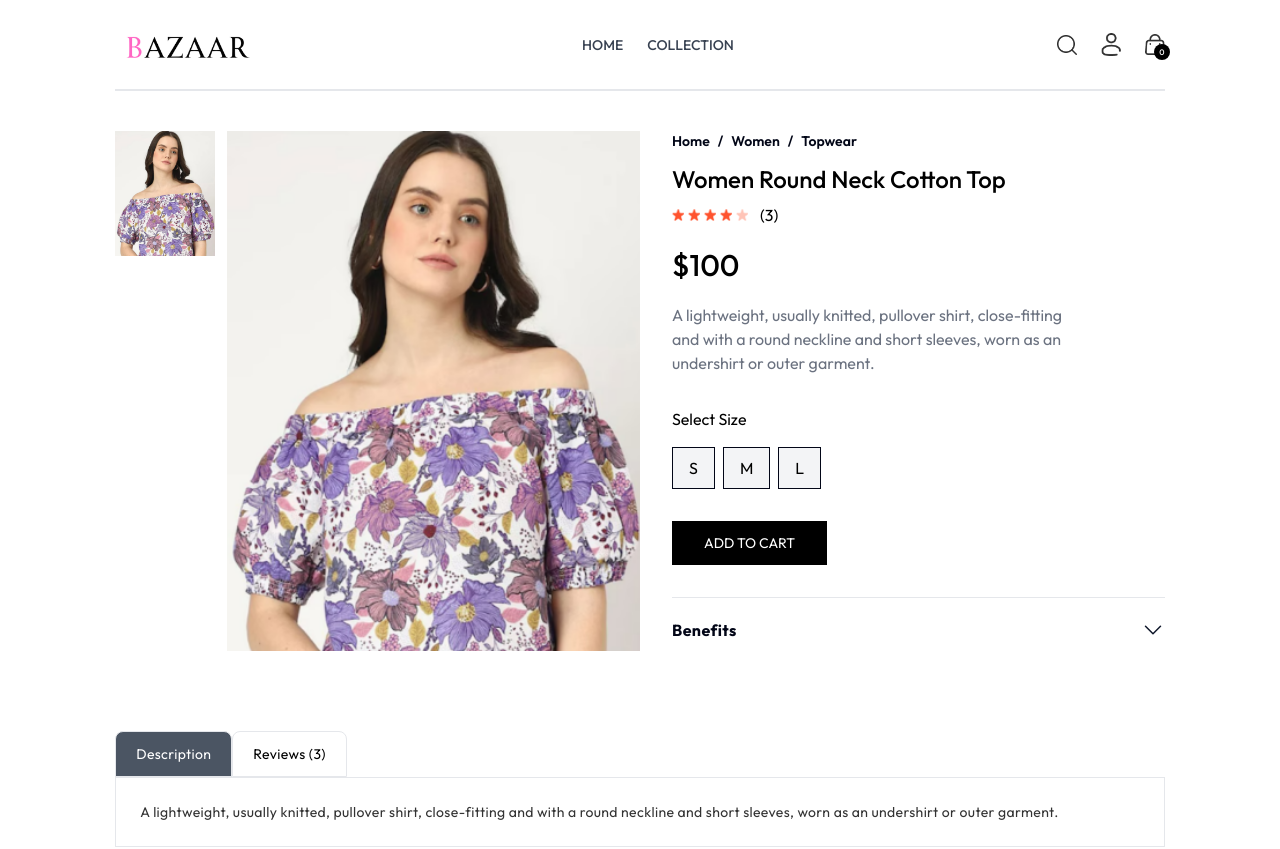
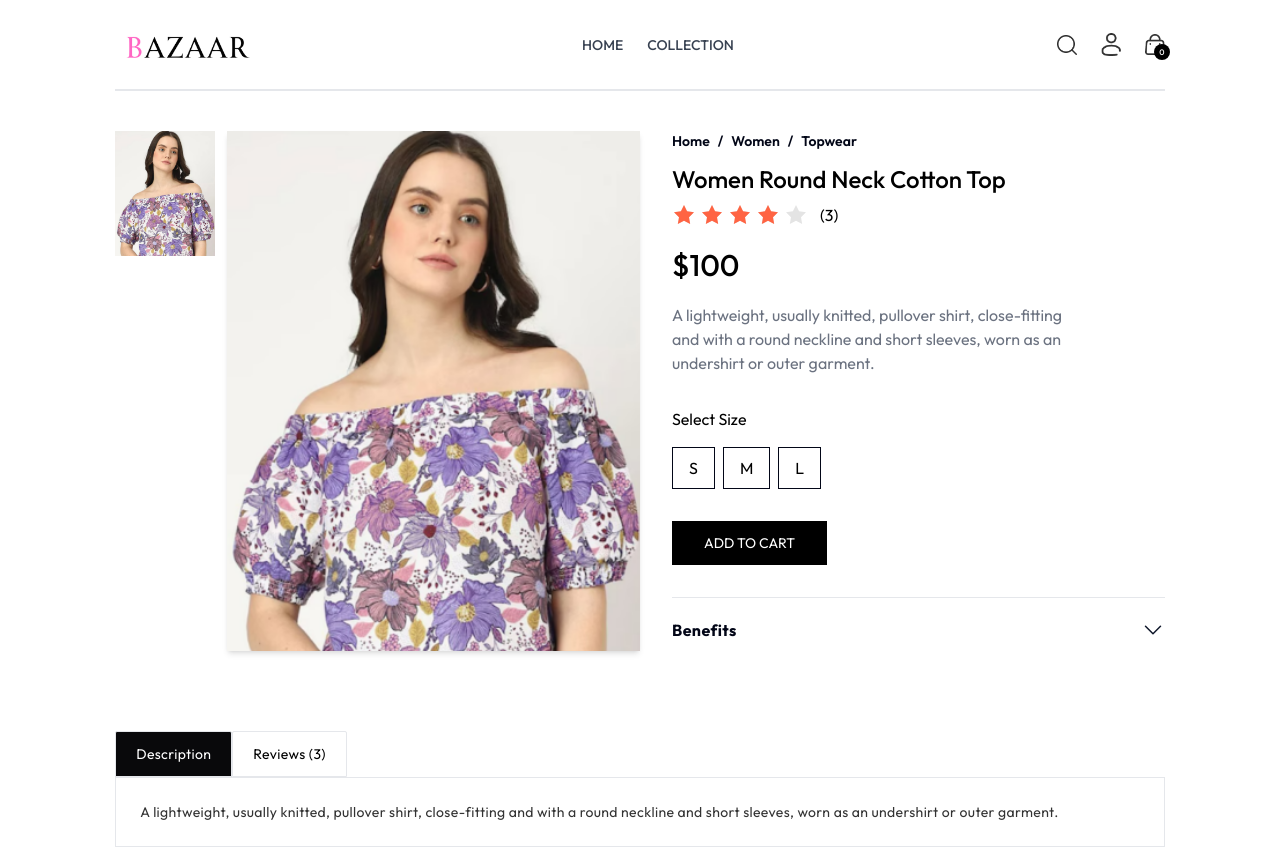
Before and after one commit to chun-eric/bazaar_ecommerce, a React (Vite) app: page /product/aaaaa in a window 1280 px wide. Shown: the top 849 px of the page. Built offline with nearby package versions, Linux system fonts and the light colour scheme.

Commit message:
Complete review system

```diff
--- a/src/components/RenderStars.jsx
+++ b/src/components/RenderStars.jsx
@@ -1,31 +1,32 @@
 import PropTypes from "prop-types";
 import Star from "./Star";
 
-const RenderStars = ({ rating, showScore = false }) => {
+const RenderStars = ({ rating }) => {
+  // Ensure rating is between 0 and 5
+  // number doesnt over 5
+  // number doesnt under 0
+  // eg Math.min(5, 4)
   const normalizedRating = Math.min(5, Math.max(0, Number(rating) || 0));
 
   return (
-    <>
     <div className='flex items-center gap-1'>
       {[0, 1, 2, 3, 4].map((index) => {
+        // Calculate the fill value for each star
+        // e.g First star (index 0):
+        // 3.7 - 0 = 3.7
+        // Math.min(1, 3.7) = 1  --> full star
+        // Fourth star (index 3):
+        // 3.7 - 3 = 0.7
+        // Math.min(1, 0.7) = 0.7  // Partial star (70% filled)
         const fill = Math.min(1, Math.max(0, normalizedRating - index));
         return <Star key={index} fill={fill} />;
       })}
-        <div className=''>
-          {showScore && (
-            <span className='ml-2 text-sm'>
-              ({normalizedRating.toFixed(1)})
-            </span>
-          )}
     </div>
-      </div>
-    </>
   );
 };
 
 RenderStars.propTypes = {
   rating: PropTypes.number.isRequired,
-  showScore: PropTypes.bool,
 };
 
 export default RenderStars;
--- a/src/pages/Product.jsx
+++ b/src/pages/Product.jsx
@@ -5,6 +5,7 @@ import { assets } from "../assets/assets";
 import RelatedProducts from "../components/RelatedProducts";
 import BreadCrumb from "../components/BreadCrumb";
 import renderStars from "../components/RenderStars";
+import RenderStars from "../components/RenderStars";
 
 const Product = () => {
   // extract the id paramter from the URL
@@ -27,7 +28,11 @@ const Product = () => {
   // calculate average rating
   const calculateAverageRating = (reviews) => {
     if (!reviews || reviews.length === 0) return 0;
-    const sum = reviews.reduce((acc, review) => acc + review.rating);
+    //  calculate average
+    const sum = reviews.reduce((acc, review) => {
+      console.log("Current rating:", review.rating);
+      return acc + review.rating;
+    }, 0);
     return (sum / reviews.length).toFixed(1);
   };
 
@@ -67,10 +72,20 @@ const Product = () => {
     fetchProductData();
   }, [id, products]);
 
+  // when product data loads calculate average rating
+  useEffect(() => {
+    if (productData?.reviews) {
+      const average = calculateAverageRating(productData.reviews);
+      setAverageRating(average);
+    }
+  }, [productData]);
+
+  console.log(productData);
+
   return productData ? (
     <div className='pt-10 transition-opacity duration-500 ease-in border-t-2 opacity-100'>
       {/* Entire Product Data Container */}
-      <div className='flex flex-col gap-8 sm:flex-1 md-lg:flex-row'>
+      <div className='flex flex-col gap-8 mb-5 sm:flex-1 md-lg:flex-row'>
         {/* Product Images container (both small images and one big image) */}
         <div className='flex flex-col-reverse gap-3 sm:flex-row max-w-[1023px] sm:h-[520px] justitfy-between sm:justify-start w-full md-lg:w-1/2'>
           {/* Small Images */}
@@ -87,7 +102,7 @@ const Product = () => {
             ))}
           </div>
           {/* Large Image */}
-          <div className=' w-full sm:flex-1 lg:w-[450px] h-[520px] flex items-center justify-center '>
+          <div className=' w-full sm:flex-1 lg:w-[450px] h-[520px] flex items-center justify-center  shadow-md '>
             <img
               className='object-cover w-full h-full sm:object-cover '
               src={image}
@@ -108,11 +123,12 @@ const Product = () => {
 
           {/* Stars */}
           <div className='flex items-center gap-1 mt-2'>
+            {/* <img src={assets.star_icon} alt='star' className='w-3 ' />
             <img src={assets.star_icon} alt='star' className='w-3 ' />
             <img src={assets.star_icon} alt='star' className='w-3 ' />
             <img src={assets.star_icon} alt='star' className='w-3 ' />
-            <img src={assets.star_icon} alt='star' className='w-3 ' />
-            <img src={assets.star_dull_icon} alt='star' className='w-3 ' />
+            <img src={assets.star_dull_icon} alt='star' className='w-3 ' /> */}
+            <RenderStars rating={Number(averageRating)} />
             <p className='pl-2'>({productData.reviews.length})</p>
           </div>
 
@@ -135,8 +151,8 @@ const Product = () => {
                 <button
                   onClick={() => setSize(item)}
                   key={index}
-                  className={`px-4 py-2 bg-gray-100 border border-gray-100 hover:border-slate-950 hover:bg-zinc-300 ${
-                    item === size ? "border-[#fd51bb]" : "border-slate-950"
+                  className={`px-4 py-2 bg-white-100 border border-gray-100 hover:border-slate-950 hover:bg-zinc-300 ${
+                    item === size ? "border-[#fcb42f]" : "border-slate-950"
                   }`}
                 >
                   {item}
@@ -237,16 +253,16 @@ const Product = () => {
           {/* Tabs */}
           <button
             onClick={() => setActiveTab("description")}
-            className={`tracking-wide px-5 py-3 text-sm border cursor-pointer rounded-tl-lg rounded-tr-lg  ${
-              activeTab === "description" ? "bg-gray-600 text-white" : ""
+            className={`tracking-wide px-5 py-3 text-sm border cursor-pointer rounded-tl-sm rounded-tr-sm  ${
+              activeTab === "description" ? "bg-zinc-950 text-white" : ""
             }`}
           >
             Description
           </button>
           <button
             onClick={() => setActiveTab("reviews")}
-            className={`tracking-wide px-5 py-3 text-sm border cursor-pointer rounded-tl-lg rounded-tr-lg ${
-              activeTab === "reviews" ? "bg-gray-600 text-white" : ""
+            className={`tracking-wide px-5 py-3 text-sm border cursor-pointer rounded-tl-sm rounded-tr-sm ${
+              activeTab === "reviews" ? "bg-zinc-950 text-white" : ""
             }`}
           >
             Reviews ({productData.reviews.length})
@@ -265,16 +281,16 @@ const Product = () => {
             <div className='flex flex-col gap-6'>
               <div className='flex flex-col justify-between gap-4 pb-4 mb-4 '>
                 <div className='flex flex-col items-center justify-between gap-2 pb-5 border-b border-gray-300 sm:flex-row'>
-                  <div className='flex items-end justify-between gap-2 '>
-                    <span className='text-3xl font-bold text-slate-950'>
-                      {renderStars(Math.round(averageRating))}{" "}
-                      {calculateAverageRating(averageRating)}
+                  <div className='flex flex-row items-center gap-2'>
+                    <span className='flex text-xl font-bold text-slate-950'>
+                      {productData?.reviews
+                        ? calculateAverageRating(productData.reviews)
+                        : "0.0"}
                     </span>
-                    <span className='ml-2 text-lg text-slate-950'>
-                      Based on {productData.reviews?.length || 0} reviews
+                    <span className='ml-2 text-sm text-slate-950'>
+                      Stars based on {productData.reviews?.length || 0} reviews
                     </span>
                   </div>
-
                   <div className='flex items-center gap-2 '>
                     <span className='text-sm text-slate-950'>Sort by:</span>
                     <select
@@ -295,9 +311,12 @@ const Product = () => {
                 {/* Reviews List */}
                 <div className='flex flex-col gap-8'>
                   {getSortedReviews().map((review) => (
-                    <div className='flex flex-col gap-1 pb-6 ' key={review._id}>
-                      <div className='flex flex-col items-start gap-1'>
-                        {renderStars(review.rating)}
+                    <div
+                      className='flex flex-col gap-1 pb-6 mt-2'
+                      key={review._id}
+                    >
+                      <div className='flex flex-col items-start gap-3 '>
+                        <RenderStars key={review._id} rating={review.rating} />
                         <span className='text-xl font-bold text-gray-950'>
                           {review.title}
                         </span>
```
Also changed, not shown: 1 other file (tests, documents, lock files or other folders). Lines whose indentation alone changed are shown as unchanged.
